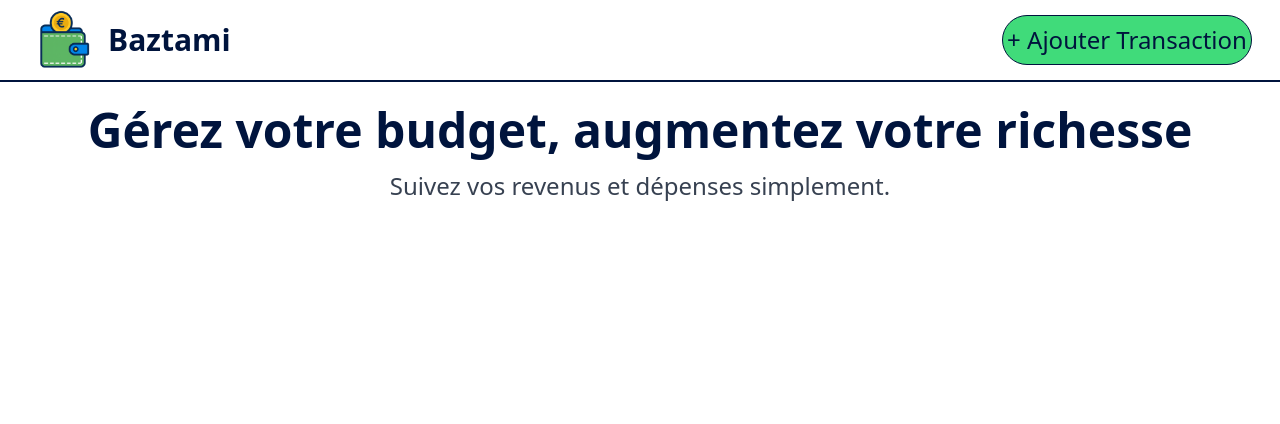
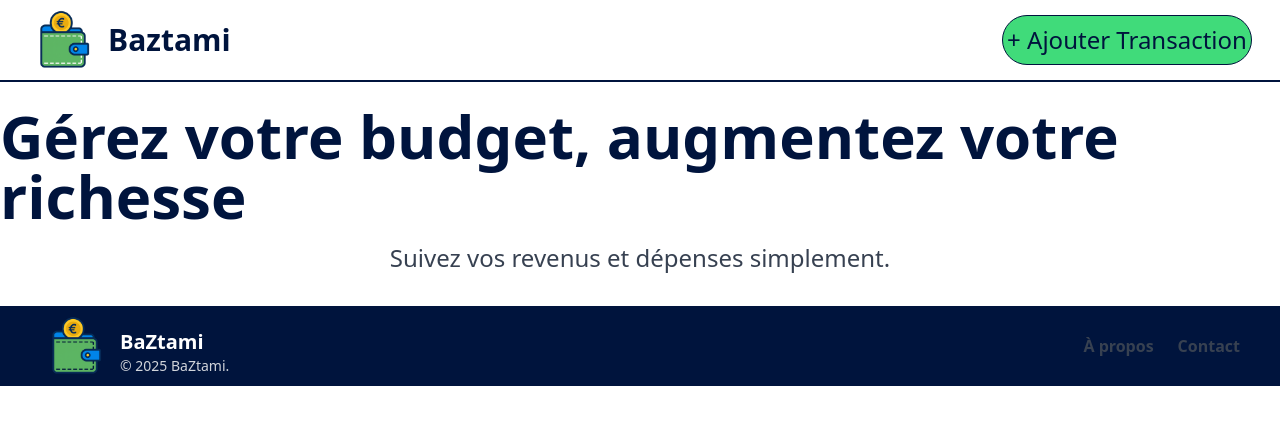
Before and after one commit to MhammedGabigabe/BaZtami, a plain HTML site: page Baztami/index.html in a window 1280 px wide. Drawn offline with nearby package versions, Linux system fonts and the light colour scheme.

Commit message:
feat: intégration du footer avec HTML et Tailwind CSS sur la page principale

```diff
--- a/Baztami/index.html
+++ b/Baztami/index.html
@@ -30,7 +30,7 @@
     <!--Hero-->
     <section class="flex flex-col items-center">
 
-        <h1 class="text-5xl  font-bold text-[#00143d] mb-4 mt-6">
+        <h1 class="text-6xl  font-bold text-[#00143d] mb-4 mt-6">
             Gérez votre budget, augmentez votre richesse
         </h1>
         <p class="text-2xl text-[#374151] mb-8">
@@ -39,6 +39,27 @@
 
     </section>
 
+    <!-- Footer -->
+    <footer class="bg-[#00143d] text-white w-full">
+        <div class=" flex flex-row justify-between items-center">
+
+            <!-- Logo et Informations -->
+            <div class="flex items-center ml-10">
+                <img src="logo.png" alt="Logo" class="w-20 h-20 ">
+                <div class="mt-3">
+                    <h2 class="text-xl font-bold">BaZtami</h2>
+                    <p class="text-sm text-[#D1D5DB]">© 2025 BaZtami.</p>
+                </div>
+            </div>
+
+            <!-- Liens -->
+            <div class="flex gap-6 mr-10">
+                <a href="#" class="text-[#374151] font-bold hover:text-[#40db7a] ">À propos</a>
+                <a href="#" class="text-[#374151] font-bold hover:text-[#40db7a] ">Contact</a>
+            </div>
+        </div>
+    </footer>
+
 
 </body>
 
```
